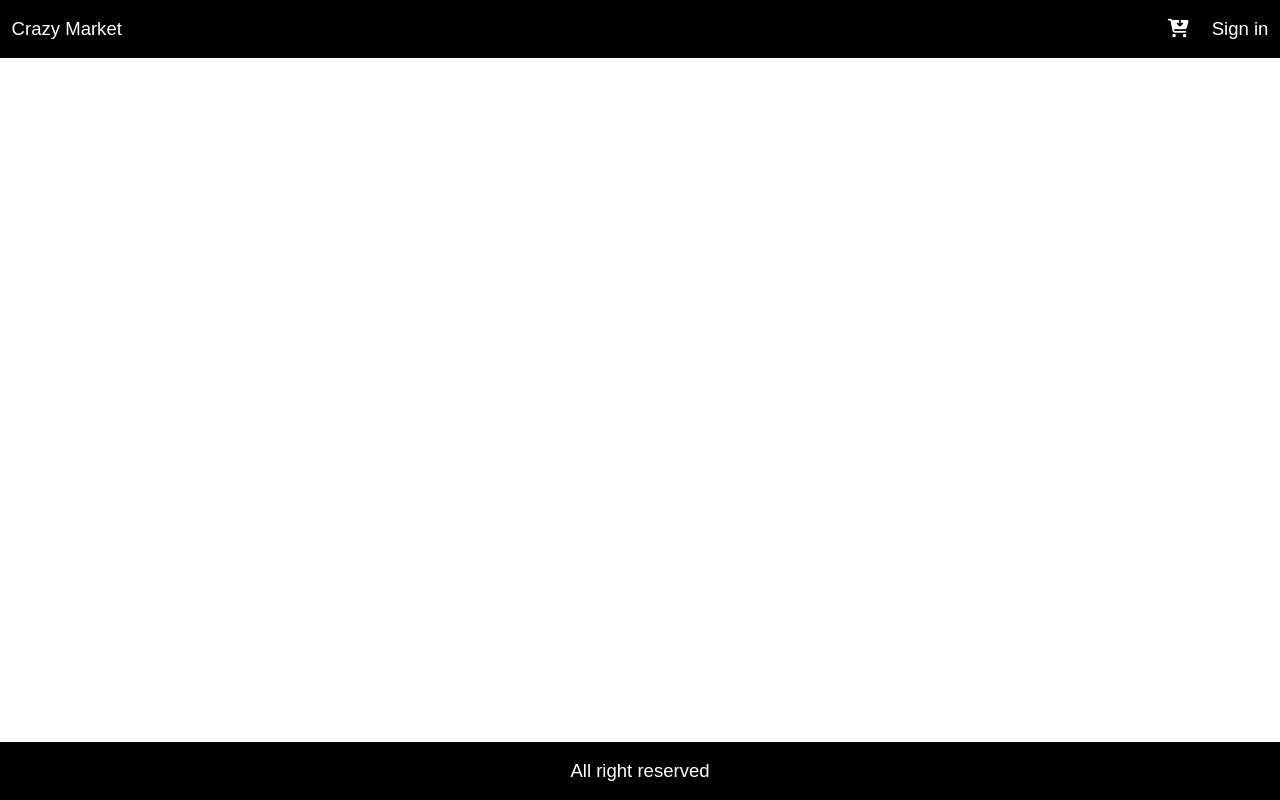
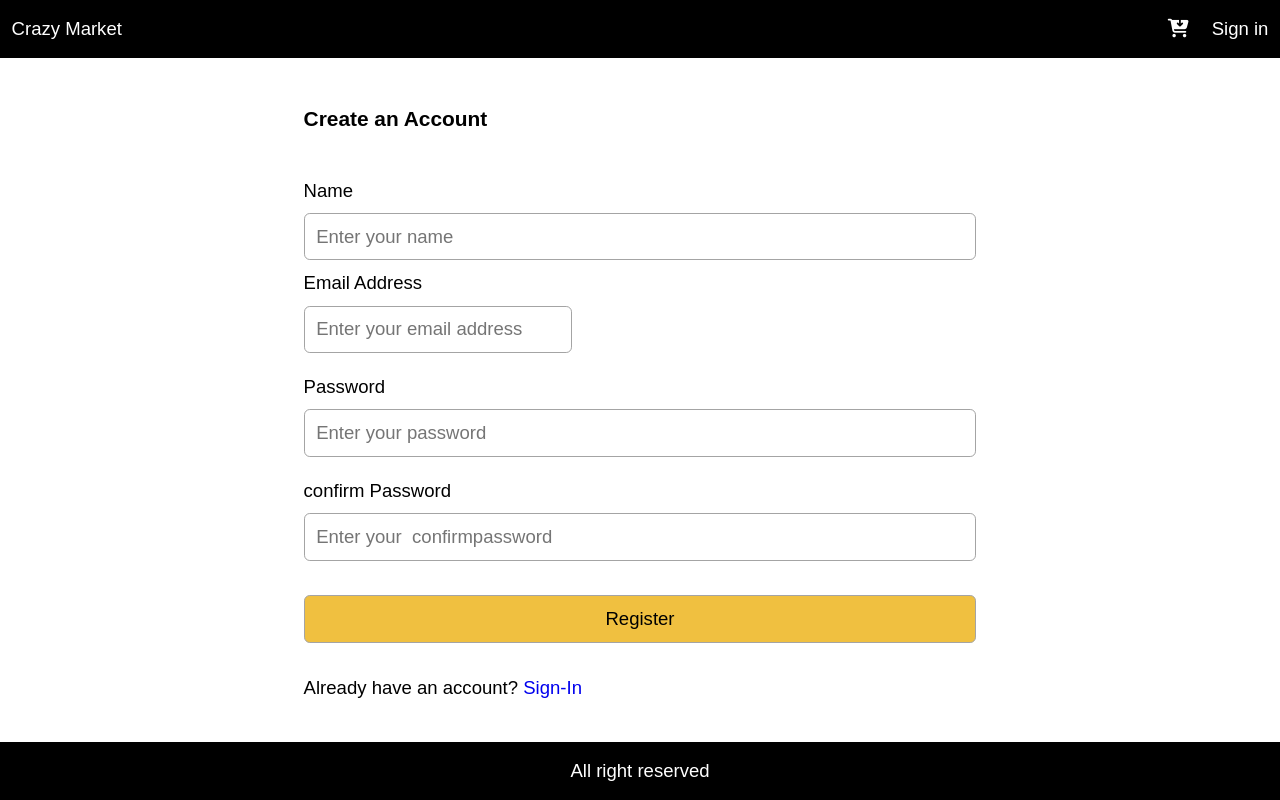
Before and after one commit to jsidd06/Ecommerce, a React (Create React App) app in the folder fronted/: page /register in a window 1280 px wide. Built offline with nearby package versions, Linux system fonts and the light colour scheme.

Commit message:
create-an-account

```diff
--- a/fronted/src/App.js
+++ b/fronted/src/App.js
@@ -5,6 +5,7 @@ import { signout } from "./components/ActionProduct/userAction";
 import CartScreen from "./Screens/CartScreen";
 import HomeScreen from "./Screens/HomeScreen";
 import ProductScreen from "./Screens/ProductScreen";
+import RegisterScreen from "./Screens/RegisterScreen";
 import SiginScreen from "./Screens/SiginScreen";
 
 function App(props) {
@@ -47,6 +48,7 @@ function App(props) {
           <Route path="/cart/:id?" component={CartScreen}></Route>
           <Route path="/product/:id" component={ProductScreen}></Route>
           <Route path="/signin" component={SiginScreen}></Route>
+          <Route path="/register" component={RegisterScreen}></Route>
           <Route path="/" component={HomeScreen} exact></Route>
         </main>
         <footer className="row center">All right reserved</footer>
--- a/fronted/src/ReducerProduct/userReducer.js
+++ b/fronted/src/ReducerProduct/userReducer.js
@@ -1,10 +1,26 @@
 import {
+  USER_REGISTER_FAIL,
+  USER_REGISTER_REQUEST,
+  USER_REGISTER_SUCCESS,
     USER_SIGNIN_FAIL,
   USER_SIGNIN_REQUEST,
   USER_SIGNIN_SUCCESS,
   USER_SIGNOUT,
 } from "../components/ProductConstant/userConstant";
 
+
+export const userRegisterReducer = (state = {}, action) => {
+  switch (action.type) {
+    case USER_REGISTER_REQUEST:
+      return { loading: true };
+    case USER_REGISTER_SUCCESS:
+      return { loading: false, userInfo: action.payload };
+    case USER_REGISTER_FAIL:
+      return { loading: false, error: action.payload };
+    default:
+      return state;
+  }
+};
 
 export const userSigninReducer = (state = {}, action) => {
   switch (action.type) {
--- /dev/null
+++ b/fronted/src/Screens/RegisterScreen.js
@@ -0,0 +1,95 @@
+import React, { useEffect, useState } from "react";
+import { Link } from "react-router-dom";
+import { useDispatch, useSelector } from "react-redux";
+import { register } from "../components/ActionProduct/userAction";
+import LoadingBox from "../components/LoadingBox";
+import MessageBox from "../components/MessageBox";
+
+export default function RegisterScreen(props) {
+  const [name, setName] = useState("");
+  const [email, setEmail] = useState("");
+  const [password, setPassword] = useState("");
+  const [confirmpassword, setConfirmPassword] = useState("");
+  const rediect = props.location.search
+    ? props.location.search.split("=")[1]
+    : "/";
+  const userRegister = useSelector((state) => state.userRegister);
+  const { userInfo, loading, error } = userRegister;
+  const dispatch = useDispatch();
+  const submitHandler = (e) => {
+    e.preventDefault();
+    if(password !== confirmpassword){
+      alert("password is not match please check the password again")
+    } else{
+      dispatch(register(name, email, password));
+    }
+  };
+  useEffect(() => {
+    if (userInfo) {
+      props.history.push(rediect);
+    }
+  }, [ props.history, rediect, userInfo]);
+  return (
+    <div>
+      <form className="form" onSubmit={submitHandler}>
+        <div>
+          <h1>Create an Account</h1>
+        </div>
+        {loading && <LoadingBox></LoadingBox>}
+        {error && <MessageBox variant="danger" >{error}</MessageBox>}
+        <div>
+          <label htmlfor="name">Name</label>
+          <input
+            type="text"
+            id="name"
+            placeholder="Enter your name"
+            required
+            onChange={(e) => setName(e.target.value)}
+          ></input>
+        <div>
+          <label htmlfor="email">Email Address</label>
+          <input
+            type="email"
+            id="email"
+            placeholder="Enter your email address"
+            required
+            onChange={(e) => setEmail(e.target.value)}
+          ></input>
+          </div>
+        </div>
+        <div>
+          <label htmlfor="Password">Password</label>
+          <input
+            type="Password"
+            id="Password"
+            placeholder="Enter your password"
+            required
+            onChange={(e) => setPassword(e.target.value)}
+          ></input>
+        </div>
+        <div>
+          <label htmlfor="confirmPassword">confirm Password</label>
+          <input
+            type="Password"
+            id="confirmPassword"
+            placeholder="Enter your  confirmpassword"
+            required
+            onChange={(e) => setConfirmPassword(e.target.value)}
+          ></input>
+        </div>
+        <div>
+          <label />
+          <button className="primary" type="submit">
+            Register
+          </button>
+        </div>
+        <div>
+          <label />
+          <div>
+            Already have an account? <Link to="/signin">Sign-In</Link>
+          </div>
+        </div>
+      </form>
+    </div>
+  );
+}
--- a/fronted/src/components/ActionProduct/userAction.js
+++ b/fronted/src/components/ActionProduct/userAction.js
@@ -1,5 +1,21 @@
-import { USER_SIGNIN_FAIL, USER_SIGNIN_REQUEST, USER_SIGNIN_SUCCESS, USER_SIGNOUT } from "../ProductConstant/userConstant"
+import { USER_REGISTER_FAIL, USER_REGISTER_SUCCESS, USER_SIGNIN_FAIL, USER_SIGNIN_REQUEST, USER_SIGNIN_SUCCESS, USER_SIGNOUT } from "../ProductConstant/userConstant"
 import Axios from "axios"
+export const register = (name, email, password) => async (dispatch) => {
+    dispatch({ type: USER_SIGNIN_REQUEST, payload: { email, password}})
+    try{
+        const { data } = await Axios.post('/api/users/register', {name, email, password})
+        dispatch({ type: USER_REGISTER_SUCCESS, payload: data})
+        dispatch({ type: USER_SIGNIN_SUCCESS, payload: data})
+        localStorage.setItem('userInfo', JSON.stringify(data))
+    } catch(error) {
+        dispatch({
+            type: USER_REGISTER_FAIL,
+            payload: error.message && error.response.data.message
+            ? error.response.data.message
+            : error.message,
+        })
+    }
+}
 export const signin = (email, password) => async (dispatch) => {
     dispatch({ type: USER_SIGNIN_REQUEST, payload: { email, password}})
     try{
--- a/fronted/src/components/LoadingBox.js
+++ b/fronted/src/components/LoadingBox.js
@@ -1,23 +1,23 @@
-import React from 'react'
+import React from "react";
 
 export default function LoadingBox() {
-    const style = {
-        circle : {
-            marginTop : '35vh',
-            textAlign: 'center',
-            color: '#39a9cb',
-        },
-        loaderSize : {
-            fontSize : '5rem'
-        },
-        loaderHelper : {
-            fontSize : '3rem'
-        }
-
-    }
-    return (
-        <div style={style.circle} className="circle1" >
-            <i style = {style.loaderSize} className="fas fa-spinner fa-pulse"></i><br/> <span style={style.loaderHelper} >Hold it🖐here..</span>
-        </div>
-    )
+  const style = {
+    circle: {
+      marginTop: "35vh",
+      textAlign: "center",
+      color: "#39a9cb",
+    },
+    loaderSize: {
+      fontSize: "5rem",
+    },
+    loaderHelper: {
+      fontSize: "3rem",
+    },
+  };
+  return (
+    <div style={style.circle} className="circle1" className="loading">
+      <i style={style.loaderSize} className="fas fa-spinner fa-pulse"></i>
+      <br /> <span style={style.loaderHelper}>Hold it🖐here..</span>
+    </div>
+  );
 }
--- a/fronted/src/components/ProductConstant/userConstant.js
+++ b/fronted/src/components/ProductConstant/userConstant.js
@@ -1,4 +1,8 @@
 export const USER_SIGNIN_REQUEST = "USER_SIGNIN_REQUEST"
 export const USER_SIGNIN_SUCCESS = "USER_SIGNIN_SUCCESS"
 export const USER_SIGNIN_FAIL = "USER_SIGNIN_FAIL"
+
+export const USER_REGISTER_REQUEST = "USER_REGISTER_REQUEST"
+export const USER_REGISTER_SUCCESS = "USER_REGISTER_SUCCESS"
+export const USER_REGISTER_FAIL = "USER_REGISTER_FAIL"
 export const USER_SIGNOUT = "USER_SIGNOUT"
--- a/fronted/src/index.css
+++ b/fronted/src/index.css
@@ -159,6 +159,11 @@ img.large {
   color: #404040;
 }
 /* Alert  */
+.loading{
+  display:block !important;
+
+}
+
 .sucess {
   color: #20a020;
 }
--- a/fronted/src/store.js
+++ b/fronted/src/store.js
@@ -5,7 +5,7 @@ import {
   productDetailsReducer,
   productListReducer,
 } from "./ReducerProduct/ReducerProduct";
-import { userSigninReducer } from "./ReducerProduct/userReducer";
+import { userRegisterReducer, userSigninReducer } from "./ReducerProduct/userReducer";
 
 const initialState = {
   userSignin: { userInfo: localStorage.getItem("userInfo") ? JSON.parse(localStorage.getItem("userInfo")) : null,
@@ -21,6 +21,7 @@ const reducer = combineReducers({
   productDetails: productDetailsReducer,
   cart: cartReducer,
   userSignin: userSigninReducer,
+  userRegister: userRegisterReducer,
 });
 const composeEnhancer = window.__REDUX_DEVTOOLS_EXTENSION_COMPOSE__ || compose;
 const store = createStore(
```
Also changed, not shown: 1 other file (tests, documents, lock files or other folders).
